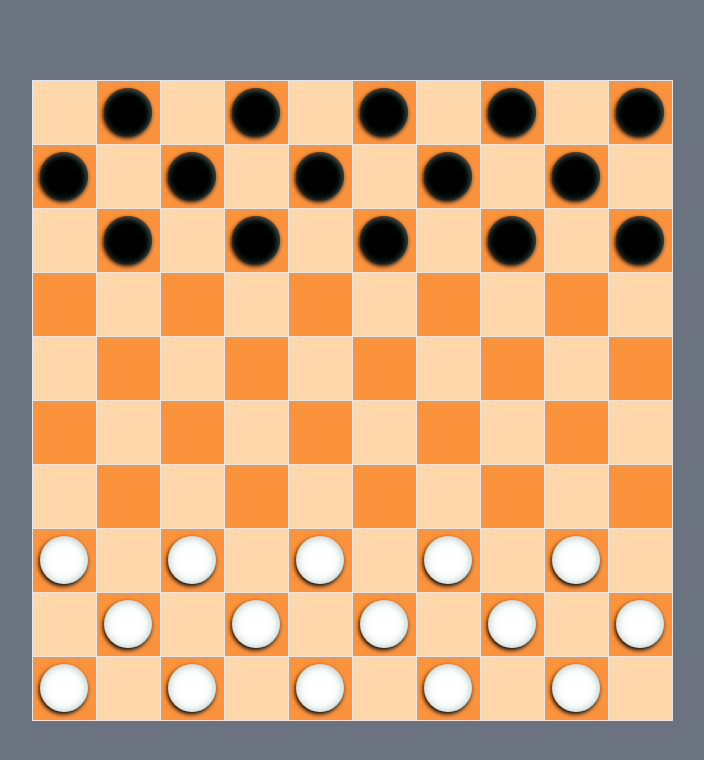
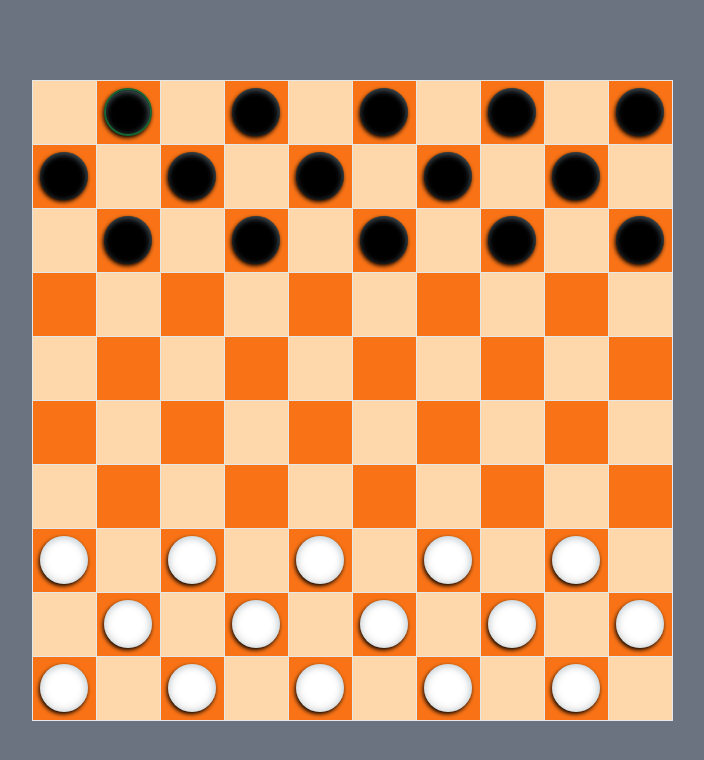
Before and after one commit to devreyz/jogo-damas, a website built with Vite: page index.html in a window 1280 px wide. Both pictures are taken after a click on the element 416 px from the left and 112 px from the top of the page. Shown: the whole page, without its empty margins (288-992 px from the left). Built offline with nearby package versions, Linux system fonts and the light colour scheme.

Commit message:
Criado logica para mover a peca selecionada, ainda em fvalidacao, e sem atualizacao de estado do tabuleiro

```diff
--- a/src/css/tw.css
+++ b/src/css/tw.css
@@ -9,7 +9,7 @@ body{
   @apply fixed overflow-hidden top-0 left-0 bg-gray-500 flex justify-center items-center w-full min-h-full
 }
 .board{
-  @apply w-fit aspect-square bg-orange-400
+  @apply w-fit aspect-square bg-orange-200
 }
 
 .board-cell{
@@ -18,6 +18,9 @@ body{
 .board-tile{
   @apply flex items-center justify-center w-full h-full
 }
-.piece{
-  @apply w-4/5 h-4/5 rounded-full shadow-piece
+.peca{
+  @apply w-4/5 h-4/5 rounded-full shadow-piece cursor-pointer
 }
+.peca-selecionada{
+  @apply border-2 border-green-800
+}
--- a/src/js/board.js
+++ b/src/js/board.js
@@ -1,53 +1,72 @@
-import { Piece } from "./piece";
+import { Peca } from "./piece";
 
 /**
  * Classe que representa o tabuleiro do jogo de damas.
  */
 export class Board {
+  static pecaSelecionada = null
   /**
    * Construtor da classe Board.
-   * @param {number} size - Tamanho do tabuleiro.
+   * @param {number} tamanho - Tamanho do tabuleiro.
    */
-  constructor(size) {
-    this.size = size;
-    this.state = [];
+  constructor(tamanho) {
+    this.tamanho = tamanho;
+    this.estado = [];
     this.board = document.createElement("table");
-    this.tiles = [];
-    this.pieces = [];
+    this.casas = [];
+    this.pecas = [];
+
+    this.turno = "black"
   }
 
   /**
    * Renderiza o estado atual do tabuleiro.
    */
-  renderBoardState() {
+  renderizarEstadoDoTabuleiro() {
     this.board.classList.add("board");
-    this.state.forEach((rowArray, y) => {
-      const row = document.createElement("tr");
-      row.classList.add("board-row");
-      this.tiles[y] = [];
+    this.estado.forEach((rowArray, y) => {
+      const linha = document.createElement("tr");
+      linha.classList.add("board-row");
+      this.casas[y] = [];
       rowArray.forEach((item, x) => {
-        const cell = document.createElement("td");
-        cell.classList.add("board-cell");
+        const celula = document.createElement("td");
+        celula.classList.add("board-cell");
         const tile = document.createElement("div");
         tile.classList.add("board-tile");
-        cell.appendChild(tile);
-        row.appendChild(cell);
-        this.tiles[y][x] = cell;
-        if ((x + y) % 2 === 0) {
-          cell.classList.add("bg-orange-200");
+        celula.appendChild(tile);
+        linha.appendChild(celula);
+        this.casas[y][x] = celula;
+        if ((x + y) % 2 !== 0) {
+          celula.classList.add("bg-orange-500");
+          tile.onclick = event => {
+            if (item) {
+              Board.pecaSelecionada = item.peca
+              Board.pecaSelecionada.classList.add("peca-selecionada")
+
+            }
+            this.moverPeca(tile)
+
+          }
         }
         if (item !== null) {
-          tile.appendChild(item.getPiece());
-          this.pieces.push(item);
+          tile.appendChild(item.getPeca());
+          item.setCasa(tile)
+          this.pecas.push(item);
         }
       });
-      this.board.appendChild(row);
+      this.board.appendChild(linha);
     });
   }
+  moverPeca(tile) {
+    tile.appendChild(Board.pecaSelecionada);
+    // Board.pecaSelecionada.classList.remove("peca-selecionada")
+    console.clear()
+console.table(this.estado);
 
+  }
   /**
    * Cria uma matriz de peças com base no estado passado no formato de array.
-   * @param {Array} state - Estado inicial em que será organizado o tabuleiro.
+   * @param {Array} estado - Estado inicial em que será organizado o tabuleiro.
    * Valores válidos:
    * - null: Cria uma casa vazia.
    * - "b": Cria uma casa com peça Preta.
@@ -55,28 +74,28 @@ export class Board {
    * @returns {Array} - Matriz de peças do tabuleiro.
    */
 
-  createPieceMatrix(state) {
-    const pieceMatrix = [];
-    state.forEach((rowArray, y) => {
-      pieceMatrix[y] = [];
+  criarMatrixDePecas(estado) {
+    const matriz = [];
+    estado.forEach((rowArray, y) => {
+      matriz[y] = [];
       rowArray.forEach((item, x) => {
         if (item !== null) {
-          const piece = new Piece(item, y, x);
-          pieceMatrix[y][x] = piece;
+          const peca = new Peca(item, y, x);
+          matriz[y][x] = peca;
         } else {
-          pieceMatrix[y][x] = null;
+          matriz[y][x] = null;
         }
       });
     });
-    return pieceMatrix;
+    return matriz;
   }
 
   /**
    * Define o estado do tabuleiro.
-   * @param {Array} state - Novo estado do tabuleiro.
+   * @param {Array} estado - Novo estado do tabuleiro.
    */
-  setState(state) {
-    this.state = state;
+  setEstado(estado) {
+    this.estado = estado;
   }
 
   /**
--- a/src/js/game.js
+++ b/src/js/game.js
@@ -1,4 +1,3 @@
-
 import "../css/style.css";
 import { Board } from "./board";
 const app = document.getElementById("app");
@@ -16,8 +15,10 @@ let state = [
 ];
 
 const tabuleiro = new Board(10)
-state = tabuleiro.createPieceMatrix(state)
-tabuleiro.setState(state)
+state = tabuleiro.criarMatrixDePecas(state)
+tabuleiro.setEstado(state)
 
-tabuleiro.renderBoardState()
+tabuleiro.renderizarEstadoDoTabuleiro()
 app.appendChild(tabuleiro.getBoard())
+
+console.table(tabuleiro.estado);
--- a/src/js/piece.js
+++ b/src/js/piece.js
@@ -1,44 +1,71 @@
-export class Piece {
-  constructor(color, row, col) {
-    this.name = crypto.randomUUID();
-    this.color = color === "w" ? "white" : "black";
-    this.row = row;
-    this.col = col;
-    this.piece = this.createPiece();
-    this.selected = false
-    this.addEvents();
+/**
+ * Classe que representa uma peça do jogo de damas.
+ */
+export class Peca {
+  /**
+   * Construtor da classe Piece.
+   * @param {string} cor - Cor da peça ("w" para branca, "b" para preta).
+   * @param {number} linha - Linha da posição da peça no tabuleiro.
+   * @param {number} coluna - Coluna da posição da peça no tabuleiro.
+   */
+  constructor(cor, linha, coluna) {
+    // Gera um ID único para a peça
+    this.id = crypto.randomUUID();
+    // Define a cor da peça com base no parâmetro recebido
+    this.cor = cor === "w" ? "white" : "black";
+    // Define a posição da peça no tabuleiro
+    this.linha = linha;
+    this.coluna = coluna;
+    // Cria o elemento HTML da peça
+    this.peca = this.criarPeca();
+    this.casa = null
   }
-  createPiece() {
-    const piece = document.createElement("div");
-    piece.classList.add("piece");
-    piece.style.backgroundColor =
-      this.color === "white" ? "#ffffff" : "#000000";
-    return piece;
+
+  /**
+   * Cria o elemento HTML da peça e configura sua aparência.
+   * @returns {HTMLElement} - Elemento HTML da peça.
+   */
+  criarPeca() {
+    const peca = document.createElement("div");
+    peca.classList.add("peca");
+    peca.style.backgroundColor = this.cor === "white" ? "#ffffff" : "#000000";
+    return peca;
   }
-  getPiece() {
-    return this.piece
+
+  /**
+   * Retorna o elemento HTML da peça.
+   * @returns {HTMLElement} - Elemento HTML da peça.
+   */
+  getPeca() {
+    return this.peca;
   }
-  addEvents() {
-    this.piece.onclick = () => {
-      this.select();
-    };
+
+  /**
+   * Torna a peça uma peça rei.
+   */
+  tornarRei() {
+    this.rei = true;
   }
-  select() {
-    this.selected = true
-    this.piece.classList.add("selected");
-    console.log(this.name);
+
+  /**
+   * Define a peça como capturada.
+   */
+  capturar() {
+    this.capturado = true;
   }
-  disableSelection() {
-    this.piece.classList.remove("selected");
+  setCasa(tile) {
+    this.casa = tile;
   }
-  makeKing() {
-    this.isKing = true;
+  getCasa() {
+    return this.casa;
   }
-  isCaptured() {
-    this.captured = true;
-  }
-  move(newRow, newCol) {
-    this.row = newRow;
-    this.col = newCol;
+  /**
+   * Move a peça para uma nova posição no tabuleiro.
+   * @param {number} novaLinha - Nova linha da posição da peça no tabuleiro.
+   * @param {number} novaColuna - Nova coluna da posição da peça no tabuleiro.
+   */
+  mover(novaLinha, novaColuna) {
+    this.linha = novaLinha;
+    this.coluna = novaColuna;
   }
 }
--- a/tailwind.config.js
+++ b/tailwind.config.js
@@ -5,7 +5,7 @@ export default {
     extend: {
       boxShadow: {
         piece:
-          "-1px 2px 4px  rgba(0, 0, 0, 1), inset -1px 2px 6px  #acd6,  inset 0px 0px 10px  #3645",
+          "-1px 2px 4px  rgba(0, 0, 0, 1), inset -1px 2px 6px  #acd6,  inset 0px 0px 10px  #3334",
       },
     },
   },
```
Also changed, not shown: src/css/style.css.
